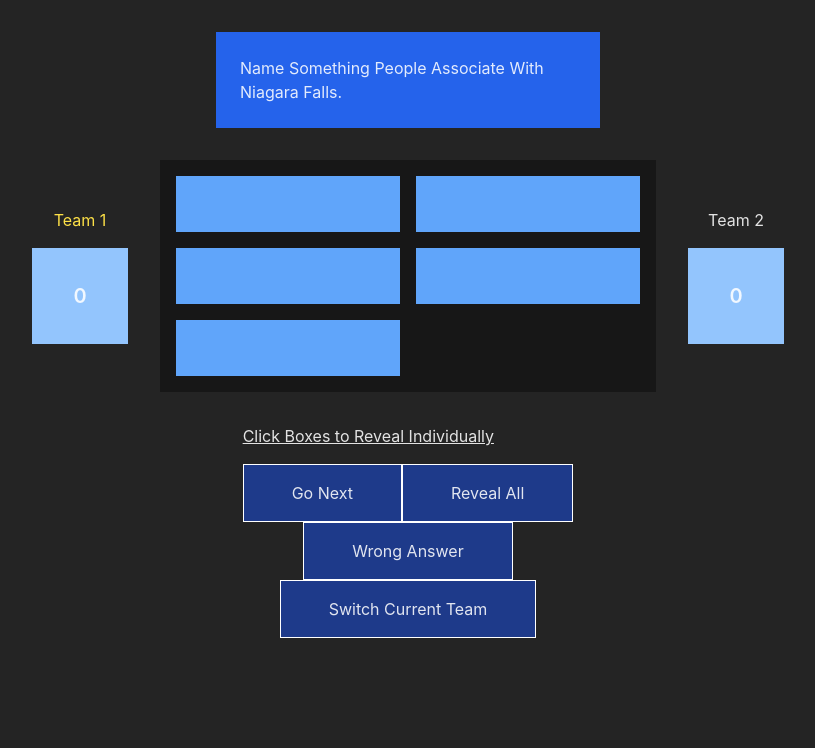
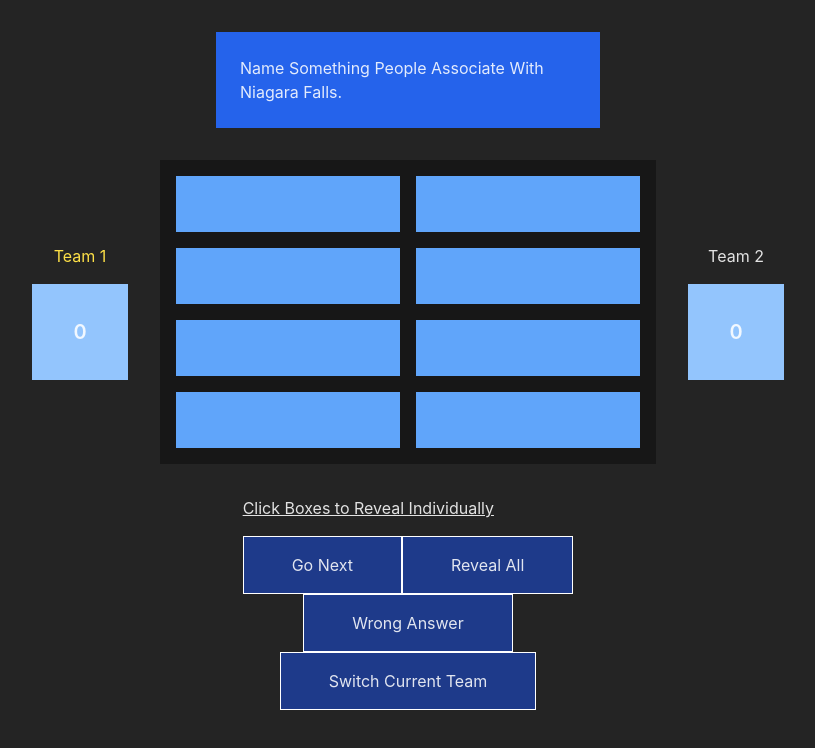
Before and after one commit to underwoodbrady/LibCo-Feud, a React (Vite) app: page / in a window 1280 px wide. Shown: the top 748 px of the page, without its empty margins (232-1047 px from the left). Built offline with nearby package versions, Linux system fonts and the light colour scheme.

Commit message:
made 8 boxes always appear and be in correct layout

```diff
--- a/src/components/Answer.tsx
+++ b/src/components/Answer.tsx
@@ -3,12 +3,13 @@ import { useEffect, useState } from "react";
 type AnswerProps = {
     text: string;
     value: number;
-    index: number;
-    revealed: boolean;
+    index?: number;
+    revealed?: boolean;
     onclick: () => void;
+    blank?: boolean
 };
 
-let Answer = ({ text, value, index, revealed, onclick }: AnswerProps) => {
+let Answer = ({ text, value, index, revealed, onclick, blank }: AnswerProps) => {
     let [shown, setShown] = useState<boolean>(false);
 
     useEffect(()=>{
@@ -16,7 +17,7 @@ let Answer = ({ text, value, index, revealed, onclick }: AnswerProps) => {
     },[text, value, revealed])
 
     const answerClicked= () =>{
-        setShown(true)
+        setShown(!blank)
         onclick()
     }
 
--- a/src/scenes/Game.tsx
+++ b/src/scenes/Game.tsx
@@ -67,7 +67,7 @@ let Game = () => {
             </div>
             <div className="flex justify-between items-center mb-8">
                 <TeamBox name="Team 1" points={teamScores.team1} isTurn={currentTeam==1} />
-                <div className="relative grid grid-cols-2 bg-neutral-900 p-4 gap-4 mx-8">
+                <div className="relative grid grid-rows-4 grid-cols-2 grid-flow-col bg-neutral-900 p-4 gap-4 mx-8">
                     {answers.map((val, ind) => (
                         <Answer
                             text={val.answer}
@@ -75,6 +75,16 @@ let Game = () => {
                             index={ind + 1}
                             revealed={revealAll}
                             onclick={() => updateTeamScore(currentTeam, val.value)}
+                            key={ind + 1}
+                        />
+                    ))}
+                    {answers.length < 8 && [...Array(8-answers.length)].map((val, ind)=> (
+                        <Answer
+                            text=""
+                            value={0}
+                            onclick={()=>{}}
+                            key={answers.length+ind+1}
+                            blank={true}
                         />
                     ))}
                     {showWrong && <img src={Icon.wrong} className="w-28 absolute left-1/2 -translate-x-1/2 top-1/2 -translate-y-1/2"/>}
```
